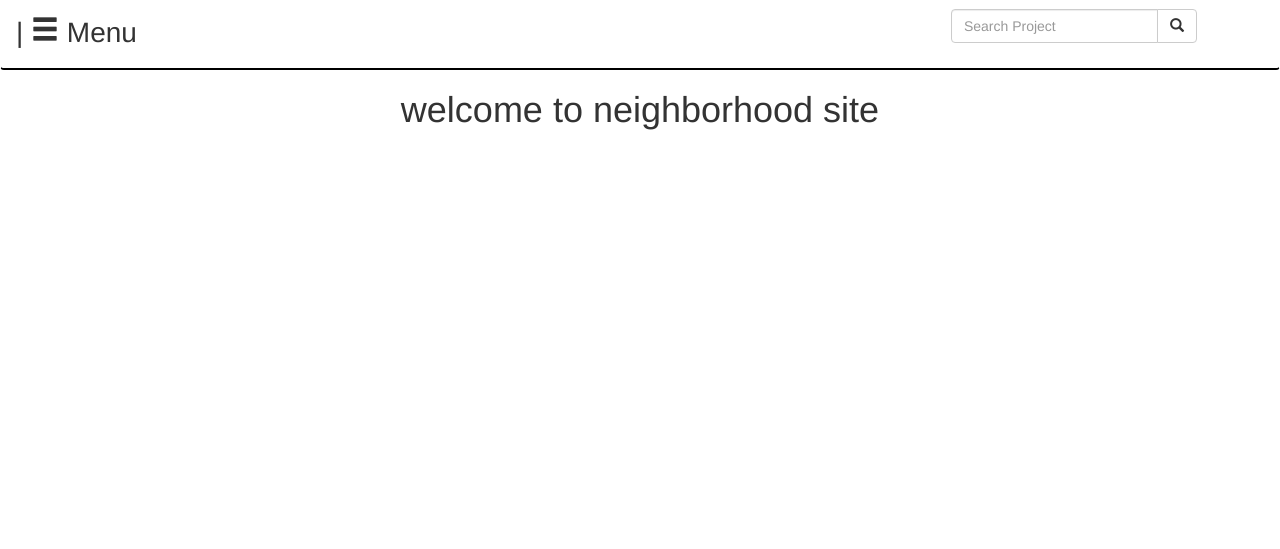
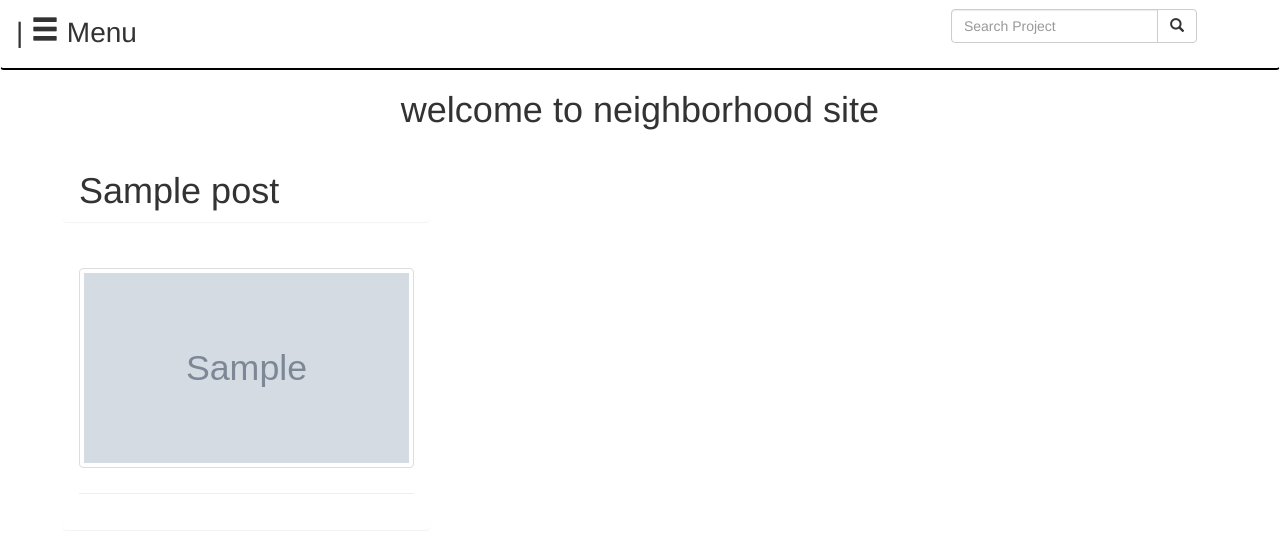
Before and after one commit to juru-juliette/neighborhd, a Django app: page / in a window 1280 px wide. Shown: the top 549 px of the page. Run offline with Django 3.2, Linux system fonts and the light colour scheme; a user stored in the database is signed in; tables that the repository leaves empty hold one stand-in row (values such as "Sample post"); grey boxes marked "Sample" are stand-in pictures; some libraries are stand-ins or nearby versions.

Commit message:
creating post view function

```diff
--- a/neighbor/models.py
+++ b/neighbor/models.py
@@ -69,7 +69,6 @@ class Post(models.Model):
     description=HTMLField()
     pub_date = models.DateTimeField(auto_now_add=True)
     profile=models.ForeignKey(Profile, null=True)
-    user=models.ForeignKey(User,on_delete=models.CASCADE,null=True)
 
     def __str__(self):
         return self.title
--- a/neighbor/templates/NG/home.html
+++ b/neighbor/templates/NG/home.html
@@ -18,4 +18,24 @@
     <h1>welcome to neighborhood site</h1>
 </div>
 
+{%for proj in post %}
+
+    <div class="col-md-4">
+      <div class="col-md-12 col-md-offset-1 col-sm-12">
+        <div class="uk-card uk-card-default uk-card-body uk-width-25-2@m" style="margin-bottom: 5px;">
+          <h1 class="panel panel-heading">
+            {{proj.title}}</h1>
+          <div class="panel panel-body">
+            <img style=" margin-top: 10px; margin-bottom: 5px;width:400px; height:200px;" src="{{proj.image.url}}"
+              class="img-thumbnail photo" alt="Image" data-toggle="modal" data-target="#{{image.id}}">
+            <hr class="uk-divider-icon">
+            <div class="search-title-center">
+
+            </div>
+          </div>
+        </div>
+      </div>
+    </div>
+    <!--  -->
+{%endfor%}
 {%endblock%}
--- a/neighbor/templates/NG/navbar.html
+++ b/neighbor/templates/NG/navbar.html
@@ -101,6 +101,7 @@
                 <a href="/accounts/register">Register/login</a>
 
                 <a href="{%url 'profile' request.user.id %}" class="d-block">View Profile</a>
+                <a href="{%url 'post' %}">add post</a>
                 <a href="/accounts/password/change">Change Password</a>
                 <a href="/logout">Logout</a>
 
--- a/neighbor/urls.py
+++ b/neighbor/urls.py
@@ -6,7 +6,7 @@ urlpatterns=[
     url('^$',views.home,name = 'home'),
     url(r'^accounts/profile/(\d+)', views.profile, name='profile'),
     url(r'^accounts/edit_profile/', views.edit_profile, name='edit_profile'),
-    url(r'^new/post$', views.new_post, name='new_post'),
+    url(r'^post$', views.post, name='post'),
 ]
 ## this references the location to the uploaded files.
 if settings.DEBUG:
--- a/neighbor/views.py
+++ b/neighbor/views.py
@@ -1,6 +1,6 @@
 from django.shortcuts import render,redirect
 from django.http  import HttpResponse,HttpResponseRedirect
-from .models import Neighbourhood,Profile
+from .models import Neighbourhood,Profile,Post
 from django.contrib.auth.decorators import login_required
 from django.contrib.auth.models import User
 from .forms import ProfileForm,PostForm
@@ -10,7 +10,8 @@ def home(request):
     title='Neighbor'
     profile = Profile.objects.all()
     current_user=request.user
-    return render(request,'NG/home.html',{'title':title,'profile':profile,'current_user':current_user})
+    post=Post.objects.all()
+    return render(request,'NG/home.html',{'title':title,'profile':profile,'current_user':current_user,'post':post})
 @login_required(login_url='/accounts/login/')
 def profile(request,id):
    user_object = request.user
@@ -31,18 +32,17 @@ def edit_profile(request):
        form=ProfileForm(instance=request.user.profile)
    return render(request,'NG/edit_profile.html',locals())
 @login_required(login_url='/accounts/login/')
-def new_post(request):
+def post(request):
     current_user = request.user
-    profile = Profile.objects.get(user=current_user)
     if request.method == 'POST':
         form = PostForm(request.POST, request.FILES)
         if form.is_valid():
             post = form.save(commit=False)
             post.user = current_user
-            post.profile=profile
+
             post.save()
         return redirect('home')
 
     else:
         form = PostForm()
-    return render(request, 'NG/new_post.html', {"form": form})
+    return render(request, 'NG/post.html', {"form": form})
```
Also changed, not shown: neighbor/templates/NG/post.html (renamed from neighbor/templates/NG/new_post.html, +5 -4 lines), media/pic/image5.jpg (added), media/pic/image5_aZXirTD.jpg (added), neighbor/migrations/0007_remove_post_user.py (added).
